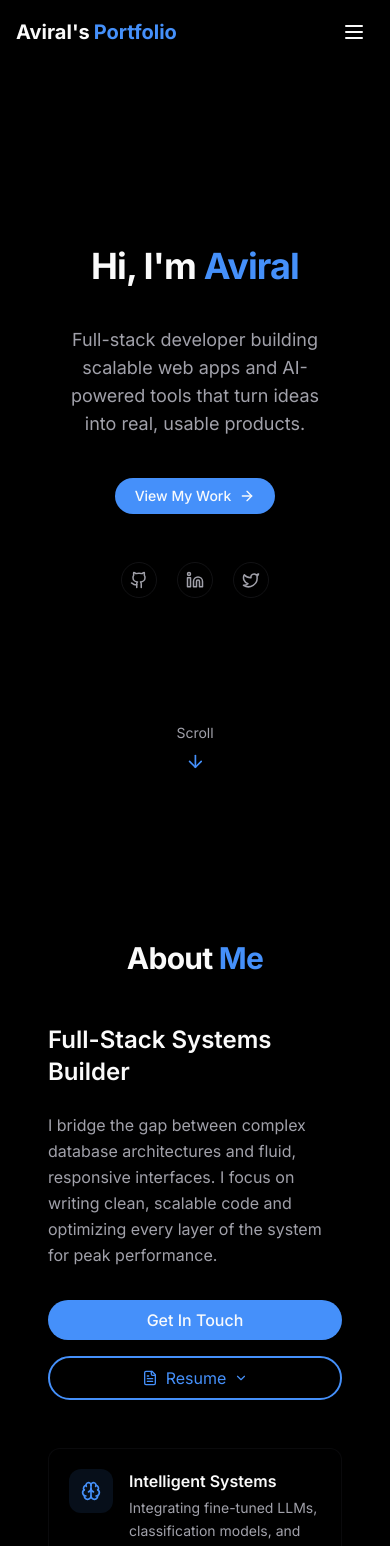
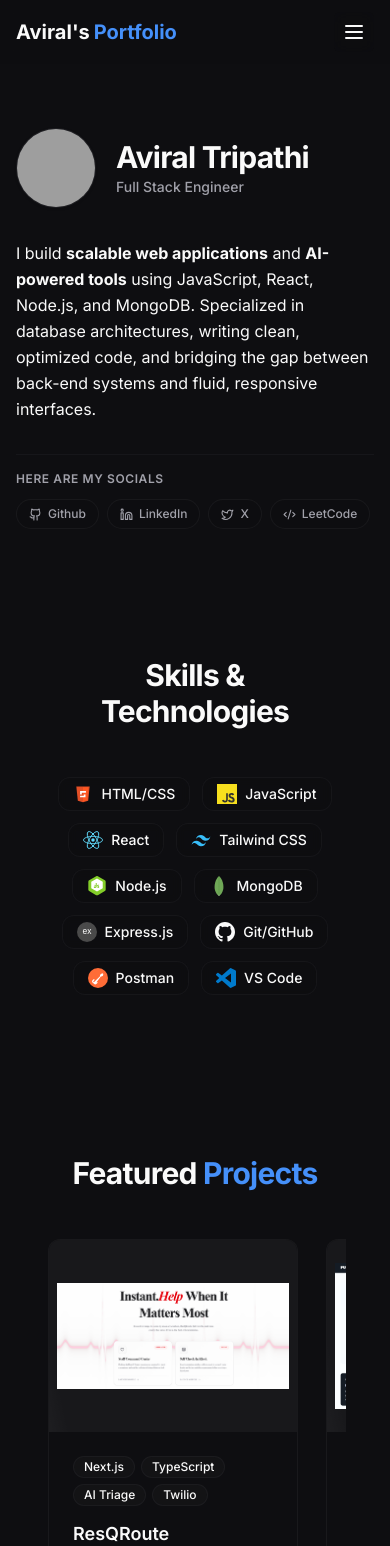
Before and after one commit to aviraltrip/portfolio, a React (Vite) app: page / in a window 390 px wide. Shown: the top 1546 px of the page. Built offline with nearby package versions, Linux system fonts and the light colour scheme; grey boxes are pictures that could not be loaded; the HTML template or start-up script is replaced by a standard one.

Commit message:
feat: implement homepage layout with hero section, responsive navbar, and supporting components

```diff
--- a/index.html
+++ b/index.html
@@ -12,7 +12,7 @@
           if (stored === "dark" || !stored) {
             document.documentElement.classList.add("dark");
             document.documentElement.style.colorScheme = "dark";
-            document.documentElement.style.backgroundColor = "hsl(0 0% 0%)";
+            document.documentElement.style.backgroundColor = "hsl(240 10% 6%)";
           } else {
             document.documentElement.style.colorScheme = "light";
             document.documentElement.style.backgroundColor = "hsl(240 20% 96%)";
--- a/src/components/HeroSection.jsx
+++ b/src/components/HeroSection.jsx
@@ -1,71 +1,66 @@
-import { ArrowDown, ArrowRight, Github, Linkedin, Twitter } from "lucide-react";
+import { Github, Linkedin, Twitter, Code2 } from "lucide-react";
+
+const socials = [
+  { href: "https://github.com/aviraltrip", icon: Github, label: "Github" },
+  { href: "https://www.linkedin.com/in/aviral-tripathi-836763204/", icon: Linkedin, label: "LinkedIn" },
+  { href: "https://x.com/AviralTrip2503", icon: Twitter, label: "X" },
+  { href: "https://leetcode.com/u/aviraltrip/", icon: Code2, label: "LeetCode" }
+];
 
 export const HeroSection = () => {
   return (
     <section
       id="hero"
-      className="relative min-h-screen flex flex-col items-center justify-center px-4"
+      className="pt-32 pb-16 px-4 max-w-3xl mx-auto z-10 animate-fade-in"
     >
+      <div className="space-y-8 text-left">
+        {/* Profile Avatar and Name */}
+        <div className="flex items-center gap-5">
+          <img
+            src="https://github.com/aviraltrip.png"
+            alt="Aviral Tripathi"
+            className="w-20 h-20 rounded-full border border-border/60 object-cover shadow-sm bg-muted"
+          />
+          <div>
+            <h1 className="text-3xl font-bold tracking-tight text-foreground">
+              Aviral Tripathi
+            </h1>
+            <p className="text-muted-foreground font-medium text-sm mt-0.5">
+              Full Stack Engineer
+            </p>
+          </div>
+        </div>
+
+        {/* Bio Description */}
+        <div className="space-y-4">
+          <p className="text-base text-foreground leading-relaxed">
+            I build <strong>scalable web applications</strong> and <strong>AI-powered tools</strong> using JavaScript, React, Node.js, and MongoDB. Specialized in database architectures, writing clean, optimized code, and bridging the gap between back-end systems and fluid, responsive interfaces.
+          </p>
+        </div>
 
 
 
-      <div className="container max-w-4xl mx-auto text-center z-10">
-        <div className="space-y-10">
-
-          <h1 className="text-4xl md:text-6xl font-bold tracking-tight text-balance">
-            <span className="opacity-0 animate-fade-in">Hi, I'm</span>
-            <span className="text-gradient opacity-0 animate-fade-in-delay-1">
-              {" "}Aviral
-            </span>
-          </h1>
-
-
-          <p className="text-lg md:text-xl text-muted-foreground max-w-2xl mx-auto opacity-0 animate-fade-in-delay-3 text-balance">
-            Full-stack developer building scalable web apps and AI-powered tools that turn ideas into real, usable products.
+        {/* Social Badges */}
+        <div className="pt-4 border-t border-border/40">
+          <p className="text-xs text-muted-foreground font-semibold uppercase tracking-wider mb-3">
+            Here are my socials
           </p>
-
-          <div className="flex items-center justify-center opacity-0 animate-fade-in-delay-4">
-            <a
-              href="#projects"
-              className="px-5 py-2 rounded-full bg-primary text-primary-foreground text-sm font-medium inline-flex items-center group transition-all duration-300 hover:bg-primary/95 hover:scale-105 active:scale-95 shadow-md hover:shadow-lg"
-            >
-              View My Work
-              <ArrowRight className="ml-2 group-hover:translate-x-1 transition-transform" size={16} />
-            </a>
-          </div>
-
-
-          <div className="opacity-0 animate-fade-in-delay-4 flex items-center justify-center gap-5 pt-2">
-            {[
-              { href: "https://github.com/aviraltrip", icon: Github, label: "GitHub" },
-              { href: "https://www.linkedin.com/in/aviral-tripathi-836763204/", icon: Linkedin, label: "LinkedIn" },
-              { href: "https://x.com/AviralTrip2503", icon: Twitter, label: "Twitter" },
-            ].map(({ href, icon: Icon, label }) => (
+          <div className="flex gap-2 flex-wrap">
+            {socials.map(({ href, icon: Icon, label }) => (
               <a
                 key={label}
                 href={href}
                 target="_blank"
                 rel="noopener noreferrer"
-                aria-label={label}
-                className="p-2 rounded-full border border-border/50 text-muted-foreground hover:text-primary hover:border-primary/50 hover:bg-primary/10 transition-all duration-300 hover:scale-110"
+                className="flex items-center gap-1.5 px-3 py-1.5 rounded-full border border-border/50 bg-card/45 hover:bg-secondary/40 hover:scale-105 transition-all duration-300 text-xs font-medium text-muted-foreground hover:text-primary hover:border-primary/45"
               >
-                <Icon size={18} />
+                <Icon size={13} />
+                <span>{label}</span>
               </a>
             ))}
           </div>
         </div>
       </div>
-
-      <a
-        href="#about"
-        className="absolute bottom-16 left-1/2 -translate-x-1/2 flex flex-col items-center animate-bounce cursor-pointer hover:text-primary transition-colors duration-300 group"
-        aria-label="Scroll to about section"
-      >
-        <span className="text-sm text-muted-foreground mb-2 group-hover:text-primary transition-colors duration-300">
-          Scroll
-        </span>
-        <ArrowDown className="h-5 w-5 text-primary group-hover:scale-110 transition-transform duration-300" />
-      </a>
     </section>
   );
 };
--- a/src/components/Navbar.jsx
+++ b/src/components/Navbar.jsx
@@ -5,8 +5,7 @@ import { ThemeToggle } from "./ThemeToggle";
 import { ResumeButton } from "./ResumeButton";
 
 const navItems = [
-  { name: "Home", href: "#hero", id: "hero" },
-  { name: "About", href: "#about", id: "about" },
+  { name: "About", href: "#hero", id: "hero" },
   { name: "Skills", href: "#skills", id: "skills" },
   { name: "Projects", href: "#projects", id: "projects" },
   { name: "Contact", href: "#contact", id: "contact" },
--- /dev/null
+++ b/src/components/OpenSourceSection.jsx
@@ -0,0 +1,114 @@
+import { GitPullRequest, GitMerge, ArrowRight } from "lucide-react";
+
+const contributions = [
+  {
+    title: "feat: add SPDX license identifier validation for package.json and source files",
+    repo: "Rezakarimzadeh98/repoaudit",
+    number: 18,
+    status: "open",
+    url: "https://github.com/Rezakarimzadeh98/repoaudit/pull/18"
+  },
+  {
+    title: "feat: Add Python-first packaging checks for pyproject.toml quality (#9)",
+    repo: "Rezakarimzadeh98/repoaudit",
+    number: 17,
+    status: "open",
+    url: "https://github.com/Rezakarimzadeh98/repoaudit/pull/17"
+  },
+  {
+    title: "test(examples): add offline smoke test for run_demo.py (#136)",
+    repo: "MarcoPorcellato/logseq-matryca-parser",
+    number: 146,
+    status: "merged",
+    url: "https://github.com/MarcoPorcellato/logseq-matryca-parser/pull/146"
+  },
+  {
+    title: "fix: simplify check.sh using POSIX shell parameter expansion",
+    repo: "LUC-AI4FM/tlakit",
+    number: 115,
+    status: "merged",
+    url: "https://github.com/LUC-AI4FM/tlakit/pull/115"
+  },
+
+  {
+    title: "fix: simplify check.sh curl upload",
+    repo: "LUC-AI4FM/tlakit",
+    number: 102,
+    status: "merged",
+    url: "https://github.com/LUC-AI4FM/tlakit/pull/102"
+  },
+
+  {
+    title: "feat: add human-readable __str__ format for CheckResult and Trace (#61)",
+    repo: "LUC-AI4FM/tlakit",
+    number: 71,
+    status: "merged",
+    url: "https://github.com/LUC-AI4FM/tlakit/pull/71"
+  }
+];
+
+export const OpenSourceSection = () => {
+  return (
+    <section id="opensource" className="py-24 px-4 relative overflow-hidden">
+      <div className="container mx-auto max-w-4xl relative z-10">
+        <h2 className="section-heading">
+          Open <span className="text-gradient">Source</span>
+        </h2>
+
+        <p className="text-center text-muted-foreground mb-12 max-w-2xl mx-auto -mt-6">
+          Contributing to open source lately: API systems, web architectures, and production bug fixes.
+        </p>
+
+        <div className="space-y-3.5">
+          {contributions.map((pr, index) => (
+            <a
+              key={index}
+              href={pr.url}
+              target="_blank"
+              rel="noopener noreferrer"
+              className="flex items-center justify-between p-4 rounded-xl border border-border/40 bg-card/45 backdrop-blur-xs transition-all duration-300 hover:scale-[1.01] hover:border-primary/45 hover:shadow-sm group"
+            >
+              <div className="flex items-center gap-4 min-w-0">
+                <div className="p-2.5 rounded-lg bg-background/50 border border-border/50 text-muted-foreground group-hover:text-primary group-hover:border-primary/30 transition-colors duration-300">
+                  {pr.status === "merged" ? (
+                    <GitMerge size={18} className="text-muted-foreground group-hover:text-primary transition-colors" />
+                  ) : (
+                    <GitPullRequest size={18} className="text-muted-foreground group-hover:text-primary transition-colors" />
+                  )}
+                </div>
+                <div className="text-left min-w-0">
+                  <h4 className="font-semibold text-sm text-foreground group-hover:text-primary transition-colors leading-snug truncate">
+                    {pr.title}
+                  </h4>
+                  <p className="text-xs text-muted-foreground mt-0.5">
+                    {pr.repo} &middot; #{pr.number}
+                  </p>
+                </div>
+              </div>
+              <div className="flex items-center gap-1.5 px-3 py-1 rounded-full border border-border/50 text-xs font-medium text-foreground/80 bg-background/40 capitalize">
+                {pr.status === "merged" ? (
+                  <GitMerge size={12} className="text-muted-foreground group-hover:text-primary transition-colors" />
+                ) : (
+                  <GitPullRequest size={12} className="text-muted-foreground group-hover:text-primary transition-colors" />
+                )}
+                <span>{pr.status}</span>
+              </div>
+            </a>
+          ))}
+        </div>
+
+        <div className="mt-12 text-center">
+          <a
+            href="https://github.com/aviraltrip"
+            target="_blank"
+            rel="noopener noreferrer"
+            className="inline-flex items-center gap-1.5 text-sm font-medium text-muted-foreground hover:text-primary transition-colors duration-300 group"
+          >
+            See all contributions on GitHub
+            <ArrowRight size={16} className="group-hover:translate-x-1 transition-transform" />
+          </a>
+        </div>
+      </div>
+    </section>
+  );
+};
--- a/src/components/ResumeButton.jsx
+++ b/src/components/ResumeButton.jsx
@@ -61,7 +61,7 @@ export const ResumeButton = ({ variant = "full", className }) => {
         aria-expanded={menuOpen}
         className={
           isCompact
-            ? "group flex items-center gap-1.5 px-3.5 py-1.5 rounded-full text-sm font-medium border border-primary/40 text-primary bg-primary/5 hover:bg-primary/15 hover:border-primary/60 hover:scale-105 active:scale-95 transition-all duration-300 disabled:opacity-50 disabled:cursor-not-allowed"
+            ? "group flex items-center gap-1.5 px-4 py-2 rounded-full text-sm font-medium border border-border/50 text-foreground bg-card hover:bg-secondary/40 hover:scale-105 active:scale-95 transition-all duration-300 disabled:opacity-50 disabled:cursor-not-allowed shadow-sm"
             : "group relative px-6 py-2 rounded-full border-2 border-primary text-primary hover:text-white overflow-hidden transition-all duration-300 hover:scale-105 hover:shadow-lg hover:shadow-primary/30 flex items-center justify-center gap-2 disabled:opacity-50 disabled:cursor-not-allowed w-full sm:w-auto"
         }
       >
--- a/src/components/SkillsSection.jsx
+++ b/src/components/SkillsSection.jsx
@@ -2,7 +2,7 @@ import { useState, useEffect, useRef } from "react";
 import { cn } from "@/lib/utils";
 
 const HTMLCSSLogo = () => (
-  <svg width="28" height="28" viewBox="0 0 24 24" fill="none">
+  <svg width="20" height="20" viewBox="0 0 24 24" fill="none">
     <path d="M4 3L5.77 20.15L12 22L18.23 20.15L20 3H4Z" fill="#E34F26" />
     <path d="M12 21L17.14 19.5L18.23 4H12V21Z" fill="#FF5722" />
     <path d="M8.5 8.5H15.5V10.5H10.5V12.5H15V16H8.5V14H13V12.5H8.5V8.5Z" fill="white" />
@@ -10,14 +10,14 @@ const HTMLCSSLogo = () => (
 );
 
 const JavaScriptLogo = () => (
-  <svg width="28" height="28" viewBox="0 0 24 24" fill="none">
+  <svg width="20" height="20" viewBox="0 0 24 24" fill="none">
     <rect width="24" height="24" fill="#F7DF1E" />
     <path d="M7.9 18.9c0.4 0.7 0.9 1.2 1.8 1.2 0.8 0 1.3-0.3 1.3-1.5V11h2v7.7c0 2.4-1.4 3.5-3.5 3.5-1.9 0-3-1-3.6-2.3L7.9 18.9zM15.1 18.6c0.5 0.8 1.1 1.4 2.2 1.4 0.9 0 1.5-0.5 1.5-1.1 0-0.8-0.6-1.1-1.6-1.5l-0.5-0.2c-1.7-0.7-2.8-1.6-2.8-3.5 0-1.7 1.3-3 3.4-3 1.5 0 2.6 0.5 3.3 1.9l-1.8 1.2c-0.4-0.7-0.8-1-1.5-1-0.7 0-1.1 0.4-1.1 1 0 0.7 0.4 1 1.4 1.4l0.5 0.2c2 0.9 3.1 1.7 3.1 3.7 0 2.1-1.7 3.2-3.9 3.2-2.2 0-3.6-1-4.3-2.4L15.1 18.6z" fill="#323330" />
   </svg>
 );
 
 const ReactLogo = () => (
-  <svg width="28" height="28" viewBox="-11.5 -10.23174 23 20.46348" xmlns="http://www.w3.org/2000/svg">
+  <svg width="20" height="20" viewBox="-11.5 -10.23174 23 20.46348" xmlns="http://www.w3.org/2000/svg">
     <circle r="2" fill="#61DAFB" />
     <g stroke="#61DAFB" strokeWidth="1" fill="none">
       <ellipse rx="11" ry="4.2" />
@@ -28,32 +28,32 @@ const ReactLogo = () => (
 );
 
 const TailwindLogo = () => (
-  <svg width="28" height="28" viewBox="0 0 24 24" fill="none">
+  <svg width="20" height="20" viewBox="0 0 24 24" fill="none">
     <path d="M12 6C8.66667 6 6.66667 7.66667 6 11C7.33333 9 8.83333 8.5 10.5 9C11.3099 9.21484 11.8871 9.79167 12.5225 10.4271C13.5708 11.4754 14.8375 12.75 17.25 12.75C20.5833 12.75 22.5833 11.0833 23.25 7.75C21.9167 9.75 20.4167 10.25 18.75 9.75C17.9401 9.53516 17.3629 8.95833 16.7275 8.32292C15.6792 7.27458 14.4125 6 12 6ZM6.75 12.75C3.41667 12.75 1.41667 14.4167 0.75 17.75C2.08333 15.75 3.58333 15.25 5.25 15.75C6.05989 15.9648 6.63705 16.5417 7.27249 17.1771C8.32083 18.2254 9.58751 19.5 12 19.5C15.3333 19.5 17.3333 17.8333 18 14.5C16.6667 16.5 15.1667 17 13.5 16.5C12.6901 16.2852 12.1129 15.7083 11.4775 15.0729C10.4292 14.0246 9.16251 12.75 6.75 12.75Z" fill="#38BDF8" />
   </svg>
 );
 
 const GitHubLogo = () => (
-  <svg width="28" height="28" viewBox="0 0 24 24" fill="none">
+  <svg width="20" height="20" viewBox="0 0 24 24" fill="none">
     <path d="M12 0C5.374 0 0 5.373 0 12C0 17.302 3.438 21.8 8.207 23.387C8.806 23.498 9 23.126 9 22.81V20.576C5.662 21.302 4.967 19.16 4.967 19.16C4.421 17.773 3.634 17.404 3.634 17.404C2.545 16.659 3.717 16.675 3.717 16.675C4.922 16.759 5.556 17.912 5.556 17.912C6.626 19.746 8.363 19.216 9.048 18.909C9.155 18.134 9.466 17.604 9.81 17.305C7.145 17 4.343 15.971 4.343 11.374C4.343 10.063 4.812 8.993 5.579 8.153C5.455 7.85 5.044 6.629 5.696 4.977C5.696 4.977 6.704 4.655 8.997 6.207C9.954 5.941 10.98 5.808 12 5.803C13.02 5.808 14.047 5.941 15.006 6.207C17.297 4.655 18.303 4.977 18.303 4.977C18.956 6.63 18.545 7.851 18.421 8.153C19.191 8.993 19.656 10.064 19.656 11.374C19.656 15.983 16.849 16.998 14.177 17.295C14.607 17.667 15 18.397 15 19.517V22.81C15 23.129 15.192 23.504 15.801 23.386C20.566 21.797 24 17.3 24 12C24 5.373 18.627 0 12 0Z" fill="currentColor" />
   </svg>
 );
 
 const VSCodeLogo = () => (
-  <svg width="28" height="28" viewBox="0 0 24 24" fill="none">
+  <svg width="20" height="20" viewBox="0 0 24 24" fill="none">
     <path d="M23.15 2.587L18.21.21a1.494 1.494 0 0 0-1.705.29l-9.46 8.63-4.12-3.128a.999.999 0 0 0-1.276.057L.327 7.261A1 1 0 0 0 .326 8.74L3.899 12 .326 15.26a1 1 0 0 0 .001 1.479L1.65 17.94a.999.999 0 0 0 1.276.057l4.12-3.128 9.46 8.63a1.492 1.492 0 0 0 1.704.29l4.942-2.377A1.5 1.5 0 0 0 24 20.06V3.939a1.5 1.5 0 0 0-.85-1.352zm-5.146 14.861L10.826 12l7.178-5.448v10.896z" fill="#007ACC" />
   </svg>
 );
 
 const ExpressJSLogo = () => (
-  <svg width="28" height="28" viewBox="0 0 100 100" fill="none">
+  <svg width="20" height="20" viewBox="0 0 100 100" fill="none">
     <circle cx="50" cy="50" r="50" fill="#4a4a4a" />
     <text x="50" y="62" textAnchor="middle" fill="white" fontSize="42" fontFamily="Arial, sans-serif" fontWeight="normal">ex</text>
   </svg>
 );
 
 const NodeJSLogo = () => (
-  <svg width="28" height="28" viewBox="0 0 256 282" xmlns="http://www.w3.org/2000/svg">
+  <svg width="20" height="20" viewBox="0 0 256 282" xmlns="http://www.w3.org/2000/svg">
     <path d="M116.5 3.6c7-3.9 16-3.9 23 0l99.4 56.9c7 3.9 11.5 11.4 11.5 19.3v113.7c0 7.9-4.5 15.3-11.5 19.3l-99.4 56.9c-7 3.9-16 3.9-23 0L17.2 212.7c-7-3.9-11.5-11.4-11.5-19.3V79.7c0-7.9 4.5-15.3 11.5-19.3L116.5 3.6z" fill="#83CD29" />
     <path d="M128 34l-81 46.5v93.1l81 46.6 81-46.6V80.5L128 34z" fill="white" />
     <path d="M110 130v-32h14v48c0 14-8 22-22 22s-20-8-20-18h14c0 4 2 6 6 6s6-2 6-6-2-6-4-6-4 2-6 4h-8l2-14c1-10-4-12-4-12l10-2s-4 2-4 6c-1 4 4 8 6 9 2 0 4-2 4-4zM160 160c-4 4-10 6-16 6s-12-2-16-6l8-10c2 2 6 4 8 4 2 0 4-1 4-2 0-1-1-2-5-3-6-2-15-4-15-14 0-8 6-12 15-12s10 2 14 5l-8 9c-2-2-4-3-6-3-2 0-3 1-3 2 0 1 1 2 4 3s15 5 15 14c0 8-6 12-13 17h10z" fill="#83CD29" />
@@ -61,7 +61,7 @@ const NodeJSLogo = () => (
 );
 
 const MongoDBLogo = () => (
-  <svg width="28" height="28" viewBox="0 0 1080 1080" fill="none">
+  <svg width="20" height="20" viewBox="0 0 1080 1080" fill="none">
     <path d="M540 0 C540 0 300 200 300 600 C300 800 400 1000 540 1080 C540 1080 540 1080 540 1080 C680 1000 780 800 780 600 C780 200 540 0 540 0 Z" fill="#6FA857" />
     <path d="M540 0 C540 0 540 0 540 1080" stroke="#4D8B3D" strokeWidth="20" />
     <path d="M540 950 L520 1080 L560 1080 L540 950 Z" fill="#B8C5B3" />
@@ -69,7 +69,7 @@ const MongoDBLogo = () => (
 );
 
 const PostmanLogo = () => (
-  <svg width="28" height="28" viewBox="0 0 256 256" xmlns="http://www.w3.org/2000/svg">
+  <svg width="20" height="20" viewBox="0 0 256 256" xmlns="http://www.w3.org/2000/svg">
     <circle cx="128" cy="128" r="128" fill="#FF6C37" />
     <path
       fill="white"
@@ -119,7 +119,6 @@ const categoryColors = {
 };
 
 export const SkillsSection = () => {
-  const [activeCategory, setActiveCategory] = useState("all");
   const [visible, setVisible] = useState(false);
   const sectionRef = useRef(null);
 
@@ -137,77 +136,34 @@ export const SkillsSection = () => {
     return () => observer.disconnect();
   }, []);
 
-  const filteredSkills = skills.filter(
-    (skill) => activeCategory === "all" || skill.category === activeCategory
-  );
-
   return (
-    <section id="skills" className="py-24 px-4 relative overflow-hidden" ref={sectionRef}>
+    <section id="skills" className="py-16 px-4 relative overflow-hidden" ref={sectionRef}>
 
 
 
       <div className="container mx-auto max-w-5xl relative z-10">
         <h2 className="section-heading">
-          My <span className="text-gradient">Skills</span>
+          Skills & Technologies
         </h2>
-
-
-        <div className="flex flex-wrap justify-center gap-3 mb-12">
-          {categories.map((category) => (
-            <button
-              key={category}
-              onClick={() => setActiveCategory(category)}
-              className={cn(
-                "px-5 py-2 rounded-full transition-all duration-300 capitalize text-sm font-medium border",
-                activeCategory === category
-                  ? "bg-primary text-primary-foreground border-primary shadow-lg shadow-primary/25 scale-105"
-                  : "bg-card/60 border-border/50 text-foreground/70 hover:bg-primary/10 hover:border-primary/40 hover:text-primary hover:scale-105"
-              )}
-            >
-              {category}
-            </button>
-          ))}
-        </div>
-
-
-        <div className="grid grid-cols-2 sm:grid-cols-3 lg:grid-cols-4 gap-5">
-          {filteredSkills.map((skill, index) => {
+        <div className="flex flex-wrap justify-center gap-3 max-w-4xl mx-auto">
+          {skills.map((skill, index) => {
             const IconComponent = skillIcons[skill.name] || HTMLCSSLogo;
-            const glowClass = categoryGlow[skill.category] || "";
             return (
               <div
                 key={skill.name}
                 className={cn(
-                  "skill-card glass-card p-5 flex flex-col items-center gap-3 text-center cursor-default",
-                  "group relative overflow-hidden border border-border/40",
-                  "hover:-translate-y-1.5",
-                  glowClass,
+                  "flex items-center gap-2 px-3.5 py-1.5 rounded-xl border border-border/40 bg-card/45 backdrop-blur-xs text-foreground text-sm font-medium transition-all duration-300 hover:scale-105 hover:border-primary/45 cursor-default hover:shadow-xs group",
                   visible ? "reveal-visible" : "reveal-on-scroll"
                 )}
                 style={{
-                  transition: `opacity 0.4s ease ${index * 60}ms, transform 0.45s cubic-bezier(0.22, 1, 0.36, 1) ${index * 60}ms, border-color 0.3s ease`,
+                  transition: `opacity 0.4s ease ${index * 40}ms, transform 0.45s cubic-bezier(0.22, 1, 0.36, 1) ${index * 40}ms, border-color 0.3s ease`,
                 }}
               >
-
-
-
-
-                <div className="relative z-10">
-                  <div className="p-3 rounded-xl bg-card transition-all duration-500 ease-out group-hover:bg-primary/5 group-hover:scale-110 group-hover:-rotate-6">
-                    <IconComponent />
-                  </div>
-                  <span
-                    className={cn(
-                      "absolute -top-1 -right-1 w-2.5 h-2.5 rounded-full border-2 border-background transition-transform duration-500 group-hover:scale-125",
-                      "bg-primary"
-                    )}
-                  />
+                <div className="transition-transform duration-300 group-hover:scale-110">
+                  <IconComponent />
                 </div>
-                <h3 className="relative z-10 font-semibold text-sm group-hover:text-primary transition-colors duration-300 leading-tight">
+                <span className="group-hover:text-primary transition-colors duration-300">
                   {skill.name}
-                </h3>
-                <span className={cn("relative z-10 text-[10px] font-medium px-2 py-0.5 rounded-full border capitalize transition-all duration-300 group-hover:scale-105", categoryColors[skill.category])}>
-                  {skill.category}
                 </span>
               </div>
             );
--- a/src/index.css
+++ b/src/index.css
@@ -152,9 +152,9 @@
   }
 
   .dark {
-    --background: 0 0% 0%;
+    --background: 240 10% 6%;
     --foreground: 0 0% 98%;
-    --card: 0 0% 0%;
+    --card: 240 10% 6%;
     --primary: 215 95% 62.5%;
     --primary-foreground: 210 40% 98%;
     --border: 240 5.9% 15%;
--- a/src/pages/Home.jsx
+++ b/src/pages/Home.jsx
@@ -3,9 +3,9 @@ import { Navbar } from "../components/Navbar";
 import { StarBackground } from "@/components/StarBackground";
 import { LightThemeBackground } from "@/components/LightThemeBackground"; // ADD THIS
 import { HeroSection } from "../components/HeroSection";
-import { AboutSection } from "../components/AboutSection";
 import { SkillsSection } from "../components/SkillsSection";
 import { ProjectsSection } from "../components/ProjectsSection";
+import { OpenSourceSection } from "../components/OpenSourceSection";
 import { ContactSection } from "../components/ContactSection";
 import { Footer } from "../components/Footer";
 
@@ -33,9 +33,9 @@ export const Home = () => {
       <Navbar />
       <main>
         <HeroSection />
-        <AboutSection />
         <SkillsSection />
         <ProjectsSection />
+        <OpenSourceSection />
         <ContactSection />
       </main>
       <Footer />
```
